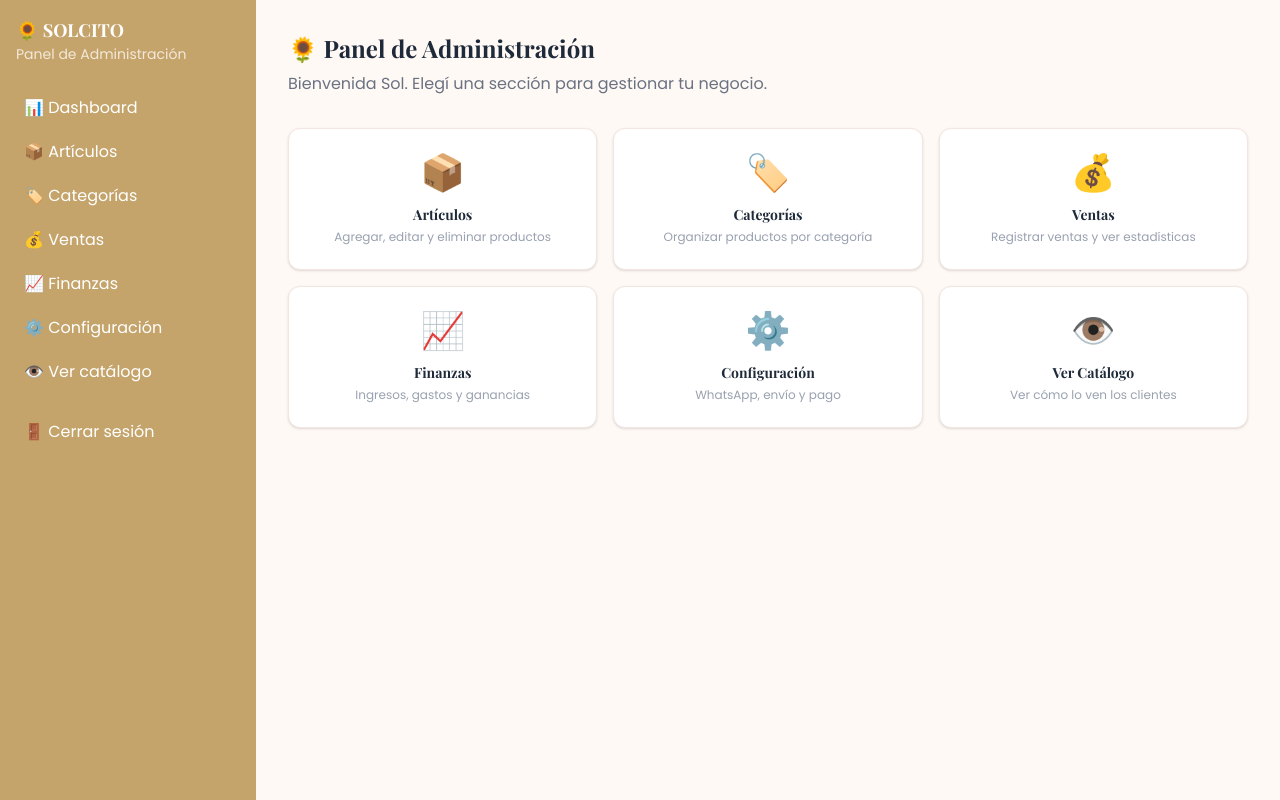
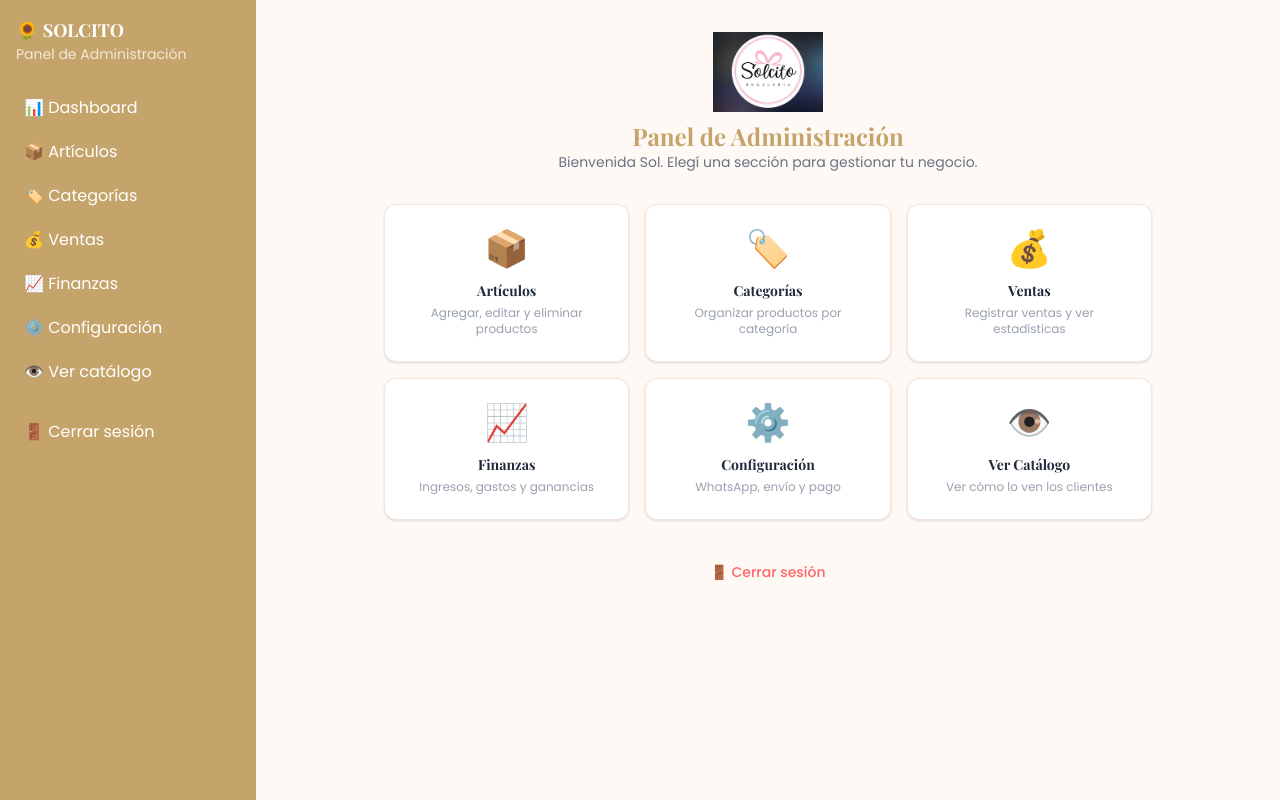
Before and after one commit to PameVillegas/solcito-regaleria, a React (Vite) app in the folder frontend/: page /admin in a window 1280 px wide. Built offline with nearby package versions, Linux system fonts and the light colour scheme; no server answers; sample sign-in values are in the browser's storage.

Commit message:
Dashboard: logo arriba, cerrar sesion abajo

```diff
--- a/frontend/src/pages/admin/AdminDashboard.tsx
+++ b/frontend/src/pages/admin/AdminDashboard.tsx
@@ -1,11 +1,23 @@
-import { Link } from 'react-router-dom';
+import { Link, useNavigate } from 'react-router-dom';
 
 export function AdminDashboard() {
+  const navigate = useNavigate();
+
+  const handleLogout = () => {
+    localStorage.removeItem('admin_token');
+    navigate('/admin/login');
+  };
+
   return (
-    <div>
-      <h1 className="text-2xl font-bold text-gray-800 mb-2" style={{fontFamily:'Playfair Display,serif'}}>🌻 Panel de Administración</h1>
-      <p className="text-gray-500 mb-8">Bienvenida Sol. Elegí una sección para gestionar tu negocio.</p>
+    <div className="max-w-3xl mx-auto">
+      {/* Logo arriba */}
+      <div className="text-center mb-8">
+        <img src="/logosol.png" alt="Solcito Regalería" className="h-20 w-auto mx-auto mb-2" />
+        <h1 className="text-2xl font-bold text-[#C5A46B]" style={{fontFamily:'Playfair Display,serif'}}>Panel de Administración</h1>
+        <p className="text-gray-500 text-sm">Bienvenida Sol. Elegí una sección para gestionar tu negocio.</p>
+      </div>
 
+      {/* Grid de secciones */}
       <div className="grid grid-cols-2 md:grid-cols-3 gap-4">
         <Link to="/admin/products" className="bg-white rounded-xl shadow-sm p-6 text-center hover:shadow-md transition border border-[#F3E5E0] group">
           <p className="text-4xl mb-3 group-hover:scale-110 transition-transform">📦</p>
@@ -43,6 +55,16 @@ export function AdminDashboard() {
           <p className="text-xs text-gray-400 mt-1">Ver cómo lo ven los clientes</p>
         </Link>
       </div>
+
+      {/* Cerrar sesión abajo */}
+      <div className="mt-10 text-center">
+        <button
+          onClick={handleLogout}
+          className="text-red-400 hover:text-red-600 text-sm font-medium transition"
+        >
+          🚪 Cerrar sesión
+        </button>
+      </div>
     </div>
   );
 }
```
